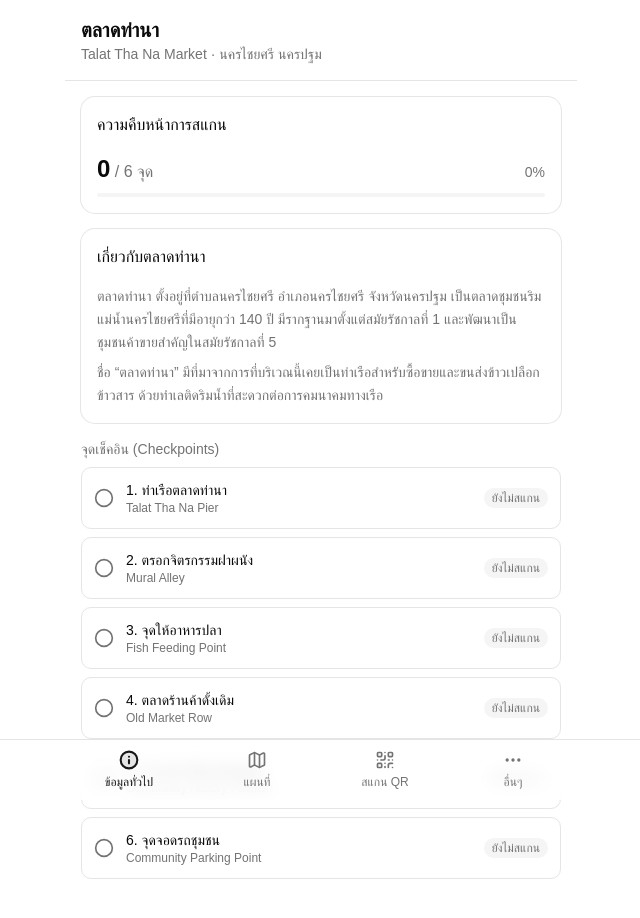
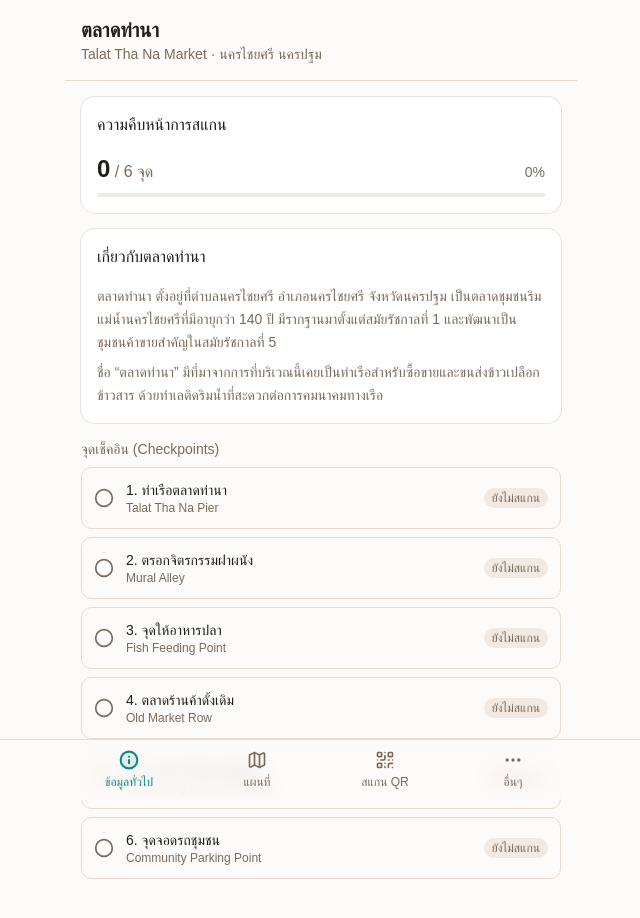
Before and after one commit to Lemon4913/cepm12, a Next.js app: page / in a window 1280 px wide. Shown: the top 918 px of the page, without its empty margins (319-959 px from the left). Built offline with nearby package versions, Linux system fonts and the light colour scheme; a web font is replaced by a local one.

Commit message:
feat: update color palette and theme color settings for improved UI consistency

```diff
--- a/src/app/globals.css
+++ b/src/app/globals.css
@@ -49,72 +49,73 @@
 }
 
 :root {
-  --background: oklch(1 0 0);
-  --foreground: oklch(0.145 0 0);
-  --card: oklch(1 0 0);
-  --card-foreground: oklch(0.145 0 0);
-  --popover: oklch(1 0 0);
-  --popover-foreground: oklch(0.145 0 0);
-  --primary: oklch(0.205 0 0);
-  --primary-foreground: oklch(0.985 0 0);
-  --secondary: oklch(0.97 0 0);
-  --secondary-foreground: oklch(0.205 0 0);
-  --muted: oklch(0.97 0 0);
-  --muted-foreground: oklch(0.556 0 0);
-  --accent: oklch(0.97 0 0);
-  --accent-foreground: oklch(0.205 0 0);
-  --destructive: oklch(0.577 0.245 27.325);
-  --border: oklch(0.922 0 0);
-  --input: oklch(0.922 0 0);
-  --ring: oklch(0.708 0 0);
-  --chart-1: oklch(0.87 0 0);
-  --chart-2: oklch(0.556 0 0);
-  --chart-3: oklch(0.439 0 0);
-  --chart-4: oklch(0.371 0 0);
-  --chart-5: oklch(0.269 0 0);
+  /* Talat Tha Na brand palette: deep teal + deep red, warm cream/tan neutrals, pale cyan accent */
+  --background: #fdfbf9;
+  --foreground: #211e1b;
+  --card: #ffffff;
+  --card-foreground: #211e1b;
+  --popover: #ffffff;
+  --popover-foreground: #211e1b;
+  --primary: #0e8983;
+  --primary-foreground: #ffffff;
+  --secondary: #eae0d8;
+  --secondary-foreground: #3a322c;
+  --muted: #f1e9e2;
+  --muted-foreground: #7a6a5c;
+  --accent: #d2f1f1;
+  --accent-foreground: #0e6b66;
+  --destructive: #a82328;
+  --border: #e6dcd2;
+  --input: #e6dcd2;
+  --ring: #0e8983;
+  --chart-1: #0e8983;
+  --chart-2: #a82328;
+  --chart-3: #ad927b;
+  --chart-4: #6ec0bb;
+  --chart-5: #cc5256;
   --radius: 0.625rem;
-  --sidebar: oklch(0.985 0 0);
-  --sidebar-foreground: oklch(0.145 0 0);
-  --sidebar-primary: oklch(0.205 0 0);
-  --sidebar-primary-foreground: oklch(0.985 0 0);
-  --sidebar-accent: oklch(0.97 0 0);
-  --sidebar-accent-foreground: oklch(0.205 0 0);
-  --sidebar-border: oklch(0.922 0 0);
-  --sidebar-ring: oklch(0.708 0 0);
+  --sidebar: #f6f1ec;
+  --sidebar-foreground: #211e1b;
+  --sidebar-primary: #0e8983;
+  --sidebar-primary-foreground: #ffffff;
+  --sidebar-accent: #d2f1f1;
+  --sidebar-accent-foreground: #0e6b66;
+  --sidebar-border: #e6dcd2;
+  --sidebar-ring: #0e8983;
 }
 
 .dark {
-  --background: oklch(0.145 0 0);
-  --foreground: oklch(0.985 0 0);
-  --card: oklch(0.205 0 0);
-  --card-foreground: oklch(0.985 0 0);
-  --popover: oklch(0.205 0 0);
-  --popover-foreground: oklch(0.985 0 0);
-  --primary: oklch(0.922 0 0);
-  --primary-foreground: oklch(0.205 0 0);
-  --secondary: oklch(0.269 0 0);
-  --secondary-foreground: oklch(0.985 0 0);
-  --muted: oklch(0.269 0 0);
-  --muted-foreground: oklch(0.708 0 0);
-  --accent: oklch(0.269 0 0);
-  --accent-foreground: oklch(0.985 0 0);
-  --destructive: oklch(0.704 0.191 22.216);
+  --background: #16211f;
+  --foreground: #f2e9e1;
+  --card: #1c2926;
+  --card-foreground: #f2e9e1;
+  --popover: #1c2926;
+  --popover-foreground: #f2e9e1;
+  --primary: #4fb3ac;
+  --primary-foreground: #0d1f1d;
+  --secondary: #33291f;
+  --secondary-foreground: #f2e9e1;
+  --muted: #22302c;
+  --muted-foreground: #a9c0bb;
+  --accent: #1f3d3a;
+  --accent-foreground: #bdeae6;
+  --destructive: #e2969a;
   --border: oklch(1 0 0 / 10%);
   --input: oklch(1 0 0 / 15%);
-  --ring: oklch(0.556 0 0);
-  --chart-1: oklch(0.87 0 0);
-  --chart-2: oklch(0.556 0 0);
-  --chart-3: oklch(0.439 0 0);
-  --chart-4: oklch(0.371 0 0);
-  --chart-5: oklch(0.269 0 0);
-  --sidebar: oklch(0.205 0 0);
-  --sidebar-foreground: oklch(0.985 0 0);
-  --sidebar-primary: oklch(0.488 0.243 264.376);
-  --sidebar-primary-foreground: oklch(0.985 0 0);
-  --sidebar-accent: oklch(0.269 0 0);
-  --sidebar-accent-foreground: oklch(0.985 0 0);
+  --ring: #4fb3ac;
+  --chart-1: #4fb3ac;
+  --chart-2: #e2969a;
+  --chart-3: #cdb9a9;
+  --chart-4: #6ec0bb;
+  --chart-5: #cc5256;
+  --sidebar: #1c2926;
+  --sidebar-foreground: #f2e9e1;
+  --sidebar-primary: #4fb3ac;
+  --sidebar-primary-foreground: #0d1f1d;
+  --sidebar-accent: #1f3d3a;
+  --sidebar-accent-foreground: #bdeae6;
   --sidebar-border: oklch(1 0 0 / 10%);
-  --sidebar-ring: oklch(0.556 0 0);
+  --sidebar-ring: #4fb3ac;
 }
 
 @layer base {
--- a/src/app/layout.tsx
+++ b/src/app/layout.tsx
@@ -22,7 +22,10 @@ export const viewport: Viewport = {
   width: "device-width",
   initialScale: 1,
   maximumScale: 1,
-  themeColor: "#ffffff",
+  themeColor: [
+    { media: "(prefers-color-scheme: light)", color: "#0e8983" },
+    { media: "(prefers-color-scheme: dark)", color: "#16211f" },
+  ],
 };
 
 export default function RootLayout({ children }: LayoutProps<"/">) {
```
